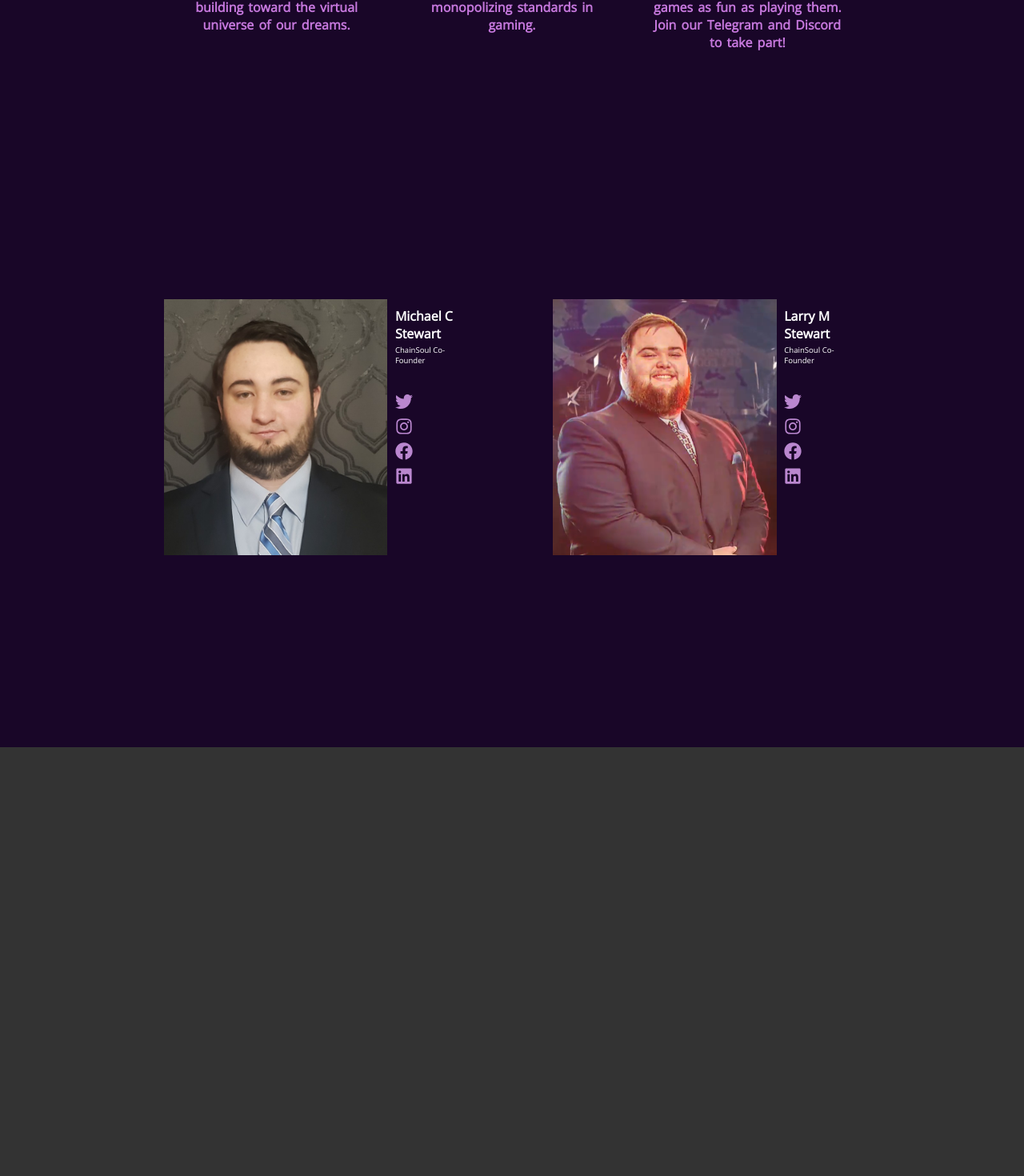
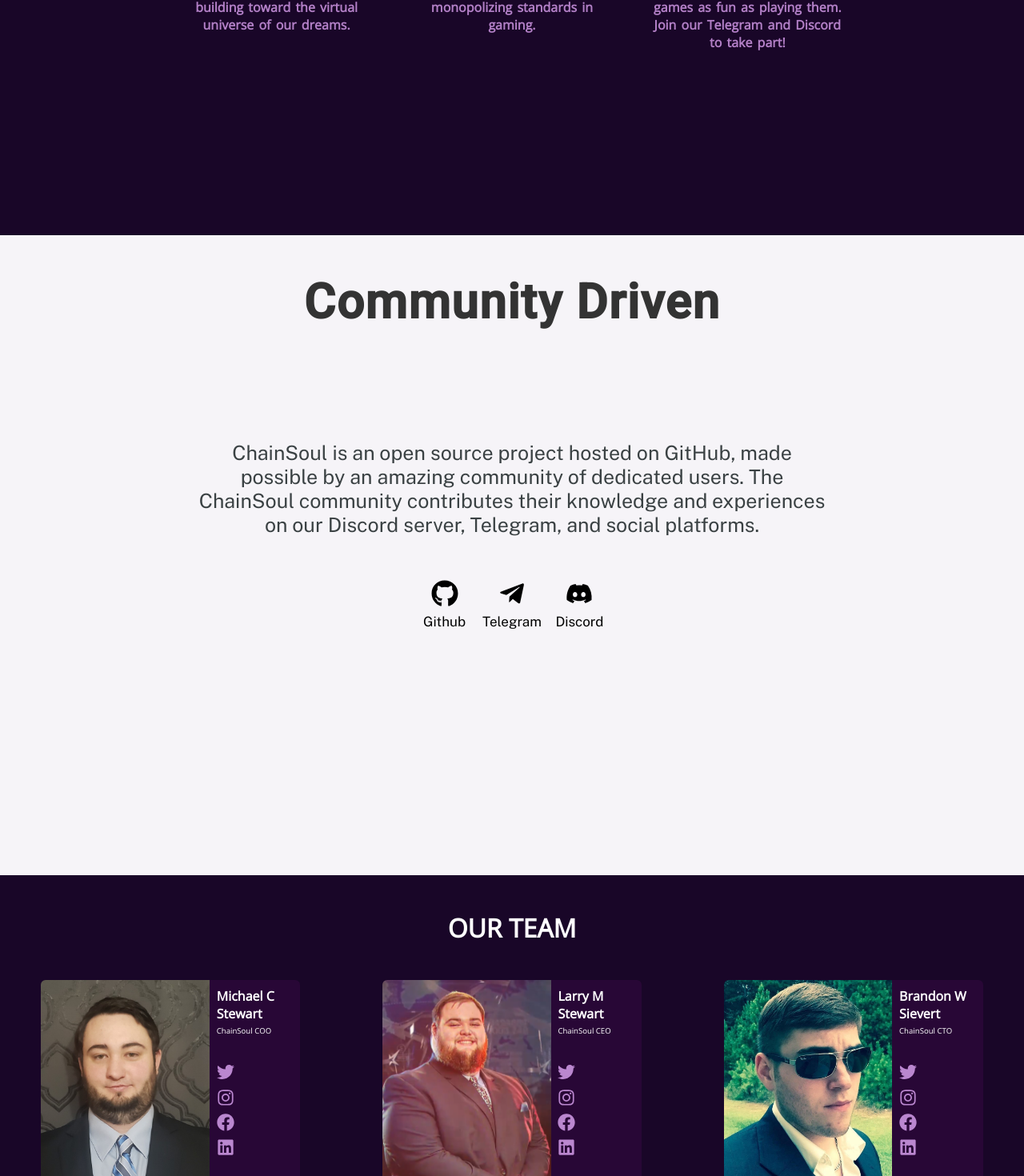
Before and after one commit to ChainSoul-Studio/Website, a Next.js app in the folder app/: page / in a window 1280 px wide. Shown: the part 1276-2746 px from the top of the page at 80% size. Before the commit the page ends 2210 px from the top, so only its background shows below. Built offline with nearby package versions, Linux system fonts and the light colour scheme.

Commit message:
Finished Team Section but still needs a review for final concepts. Started Community Driven Section and details on social status with links.

```diff
--- a/app/pages/_document.js
+++ b/app/pages/_document.js
@@ -10,12 +10,23 @@ class MyDocument extends Document {
     return (
       <Html>
         <Head>
-        <meta name="viewport" content="width=device-width, initial-scale=1.0" />
+          <meta
+            name="viewport"
+            content="width=device-width, initial-scale=1.0"
+          />
           <link
             href="https://fonts.googleapis.com/css2?family=Open+Sans:wght@300&display=swap"
             rel="stylesheet"
           />
-          <link href="https://fonts.googleapis.com/css2?family=Roboto:wght@500&display=swap" rel="stylesheet"></link>
+          <link
+            href="https://fonts.googleapis.com/css2?family=Roboto:wght@500&display=swap"
+            rel="stylesheet"
+          />
+
+          <link
+            href="https://fonts.googleapis.com/css2?family=Public+Sans&display=swap"
+            rel="stylesheet"
+          />
         </Head>
         <body>
           <Main />
--- a/app/pages/index.js
+++ b/app/pages/index.js
@@ -11,10 +11,9 @@ import {
   FaLinkedin,
   FaInstagram,
   FaFacebook,
-  FaReddit,
   FaTelegramPlane,
-  FaYoutube,
   FaGithub,
+  FaDiscord,
 } from "react-icons/fa";
 
 export default function Home() {
@@ -54,7 +53,7 @@ export default function Home() {
         </div>
         <div className={styles.featureItem}>
           <div className={styles.iconTitleContainer} style={{
-            backgroundColor: '#BA87CF'
+            backgroundColor: '#8D44AB'
           }}>
         <img className={styles.featureIcon} src='./mission.svg' />
           <h1 className={styles.featureTitle}>Mission</h1>
@@ -77,13 +76,53 @@ export default function Home() {
           </div>
         </div>
       </div>
+      <div className={styles.spacer}>
+
+      </div>
+
+      <div className={styles.community}>
+        <div className={styles.communityTitle}>
+          <h1>Community Driven</h1>
+        </div>
+        <div className={styles.communityDescription}>
+          <p>ChainSoul is an open source project hosted on GitHub, made possible by an amazing community of dedicated users. The ChainSoul community contributes their knowledge and experiences on our Discord server, Telegram, and social platforms.</p>
+        </div>
+        <div className={styles.iconLinks}>
+
+          <div className={styles.communityIcons}>
+          <a href='/' passHref={true}>
+            <FaGithub style={{width: '34px', height: '34px'}} />
+          </a>
+          <span>Github</span>
+          </div>
+
+          <div className={styles.communityIcons}>
+          <a href='/' passHref={true}>
+            <FaTelegramPlane style={{width: '34px', height: '34px'}} />
+          </a>
+          <span>Telegram</span>
+          </div>
+
+          <div className={styles.communityIcons}>
+          <a href='/' passHref={true}>
+            <FaDiscord style={{width: '34px', height: '34px'}} />
+          </a>
+          <span>Discord</span>
+          </div>
+
+        </div>
+
+      </div>
+      <div className={styles.meet}>
+        <h1>Our Team</h1>
+      </div>
       <div className={styles.team}>
         <div className={styles.teamContainer}>
           <div className={styles.teamMemberImageOne}>
           </div>
           <div className={styles.teamMemberInfo}>
           <h1>Michael C Stewart</h1>
-          <p>ChainSoul Co-Founder</p>
+          <p>ChainSoul COO</p>
           <a href="https://twitter.com/home" passHref={true}>
             <FaTwitter style={{ width: "22px", height: "22px" }} />
           </a>
@@ -96,7 +135,6 @@ export default function Home() {
           <a href='https://linkedin.com' passHref={true}>
             <FaLinkedin style={{ width: '22px', height: '22px' }} />
           </a>
-
           </div>
         </div>
         <div className={styles.teamContainer}>
@@ -104,7 +142,27 @@ export default function Home() {
           </div>
           <div className={styles.teamMemberInfo}>
           <h1>Larry M Stewart</h1>
-          <p>ChainSoul Co-Founder</p>
+          <p> ChainSoul CEO</p>
+          <a href="https://twitter.com/home" passHref={true}>
+            <FaTwitter style={{ width: "22px", height: "22px" }} />
+          </a>
+          <a href='https://linkedin.com' passHref={true}>
+            <FaInstagram style={{ width: '22px', height: '22px' }} />
+          </a>
+          <a href='https://linkedin.com' passHref={true}>
+            <FaFacebook style={{ width: '22px', height: '22px' }} />
+          </a>
+          <a href='https://linkedin.com' passHref={true}>
+            <FaLinkedin style={{ width: '22px', height: '22px' }} />
+          </a>
+          </div>
+        </div>
+        <div className={styles.teamContainer}>
+          <div className={styles.teamMemberImageThree}>
+          </div>
+          <div className={styles.teamMemberInfo}>
+          <h1>Brandon W Sievert</h1>
+          <p> ChainSoul CTO</p>
           <a href="https://twitter.com/home" passHref={true}>
             <FaTwitter style={{ width: "22px", height: "22px" }} />
           </a>
--- a/app/styles/Home.module.css
+++ b/app/styles/Home.module.css
@@ -87,11 +87,12 @@
 
 .featureTitle {
   color: #fff;
+  font-size: 30px;
 }
 
 .featureIcon {
-  width: 120px;
-  height: 120px;
+  width: 110px;
+  height: 110px;
   margin-bottom: 20px;
   filter: invert(100%) sepia(0%) saturate(7498%) hue-rotate(137deg) brightness(119%) contrast(89%);
 }
@@ -107,7 +108,7 @@
 
 .featureDescription p {
   font-weight: 600;
-  color: #C678DD;
+  color: #B380C7;
   word-spacing: 2px;
 }
 
@@ -120,18 +121,124 @@
   flex-direction: column;
 }
 
-.team {
+.spacer {
+  width: 100%;
+  height: 20vh;
+  background-color: #190628;
+}
+
+.community {
   width: 100%;
   height: 100vh;
-  background-color: #190628;
+  background-color: #F6F4F8;
+  display: flex;
+  align-items: center;
+  flex-direction: column;
+}
+
+.communityTitle {
+  width: 100%;
+  height: auto;
   display: flex;
   justify-content: center;
   align-items: center;
 }
 
+.communityTitle h1 {
+  text-align: center;
+  font-family: 'Roboto', sans-serif;
+  font-weight: 600;
+  font-size: 60px;
+  color: #333333;
+  line-height: 1.2;
+  letter-spacing: .1rem;
+  margin-top: 3rem;
+  margin-right: 0px;
+  margin-bottom: 7rem;
+  margin-left: 0px;
+}
+
+.communityDescription {
+  width: 62%;
+  height: auto;
+  display: flex;
+  justify-content: center;
+  align-items: center;
+}
+
+.communityDescription p {
+  color: #3A4143;
+  text-align: center;
+  font-size: 25px;
+  font-weight: 200;
+  font-family: 'Public Sans', sans-serif;
+  display: block;
+  margin-block-start: 1em;
+  margin-block-end: 1em;
+  margin-inline-start: 0px;
+  margin-inline-end: 0px;
+}
+
+.iconLinks {
+  width: 20%;
+  height: auto;
+  display: flex;
+  justify-content: center;
+  align-items: center;
+  margin-top: 2%;
+}
+
+.communityIcons {
+  width: 33%;
+  display: flex;
+  justify-content: center;
+  align-items: center;
+  flex-direction: column;
+}
+
+.communityIcons a {
+  margin: 4%;
+  transition: .6s;
+}
+
+.communityIcons a:hover {
+  color: #BA87CF;
+  transition: .6s;
+}
+
+.communityIcons span {
+  font-size: 17px;
+  font-weight: 300;
+  font-family: 'Public Sans', sans-serif;
+  text-align: center;
+}
+
+.meet {
+  width: 100%;
+  height: 10vh;
+  background-color: #190628;
+  display: flex;
+  justify-content: center;
+  align-items: center;
+  padding-top: 4%;
+}
+
+.meet h1 {
+  color: #fff;
+  text-transform: uppercase;
+}
+
+.team {
+  width: 100%;
+  height: 50vh;
+  background-color: #190628;
+  display: flex;
+  justify-content: center;
+}
+
 .teamContainer {
-  width: 30%;
-  height: 40vh;
+  width: 40%;
+  height: 32vh;
   background-color: none;
   display: flex;
   justify-content: center;
@@ -146,6 +253,8 @@
   background-size: cover;
   background-position: center;
   background-repeat: none;
+  border-top-left-radius: .375rem;
+  border-bottom-left-radius: .375rem;
 }
 
 .teamMemberImageTwo {
@@ -155,16 +264,32 @@
   background-size: cover;
   background-position: center;
   background-repeat: none;
+  border-top-left-radius: .375rem;
+  border-bottom-left-radius: .375rem;
+}
+
+.teamMemberImageThree {
+  width: 75%;
+  height: 100%;
+  background-image: url("./brandon.jpg");
+  background-size: cover;
+  background-position: center;
+  background-repeat: none;
+  border-top-left-radius: .375rem;
+  border-bottom-left-radius: .375rem;
 }
 
 
 .teamMemberInfo {
-  width: 28%;
+  width: 40%;
   height: 100%;
   display: flex;
   flex-direction: column;
   padding-left: 2%;
   padding-top: 2%;
+  background-color: #280736;
+  border-top-right-radius: .375rem;
+  border-bottom-right-radius: .375rem;
 }
 
 .teamMemberInfo a {
```
Also changed, not shown: app/styles/brandon.jpg (added).
